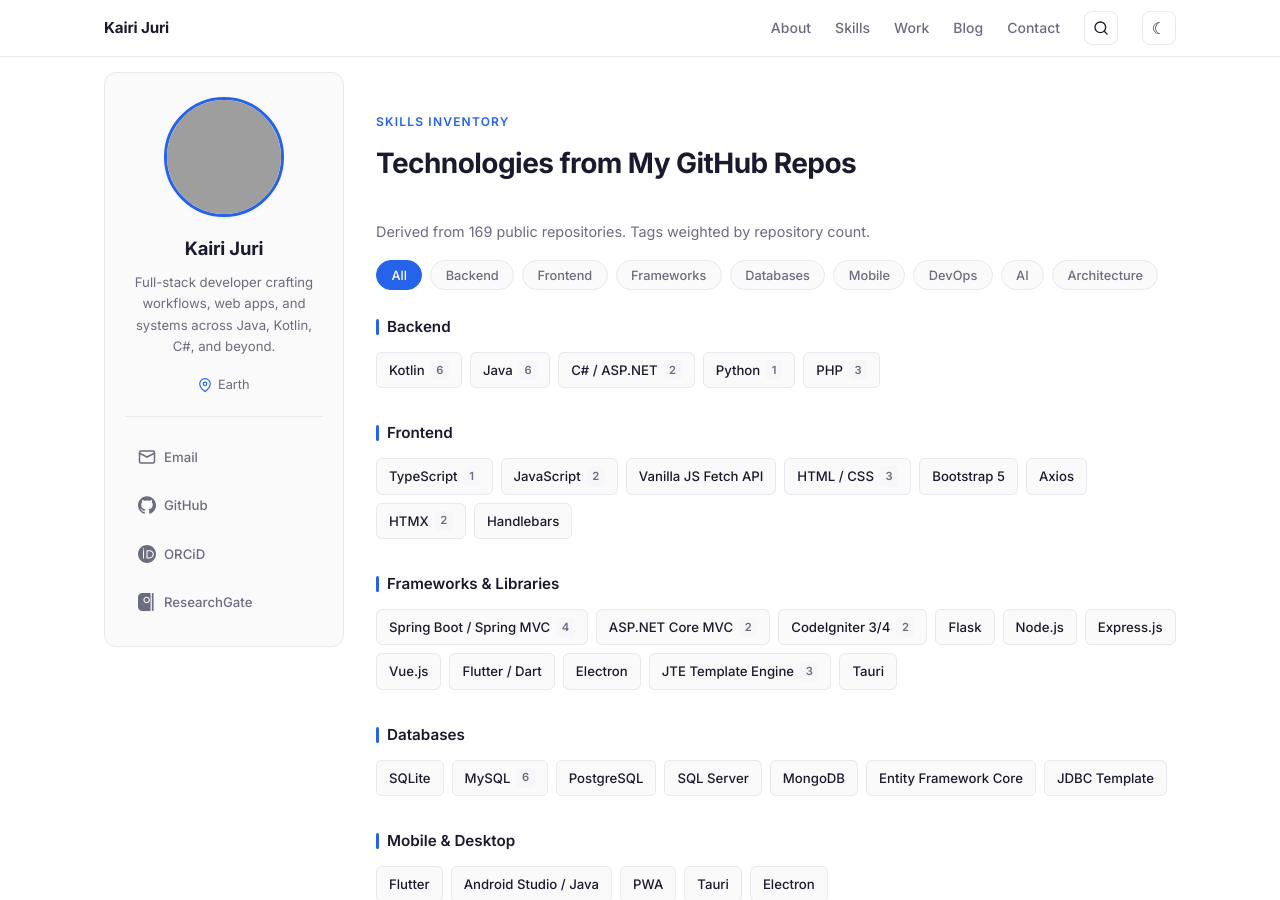
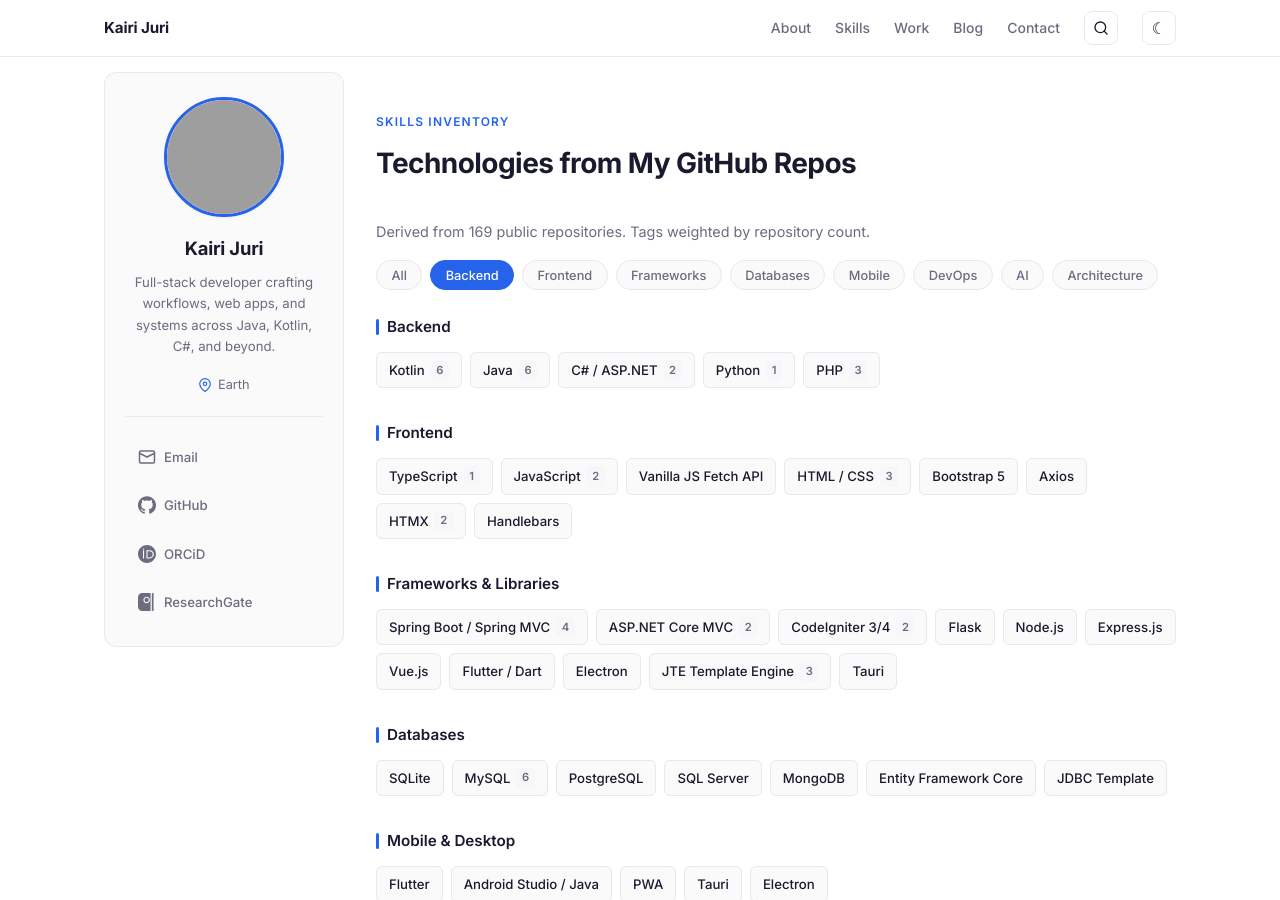
Before and after one commit to harrysuke/harrysuke.github.io, a Jekyll site: the page built from index.html, in a window 1280 px wide and 900 px high, scrolled down 1083 px. Built offline with Jekyll 4.4.1, drawn with Linux system fonts in a browser that asks for light colours; grey boxes are pictures that could not be loaded.

Commit message:
Fix active class for skills tabs in index.html

```diff
--- a/index.html
+++ b/index.html
@@ -43,8 +43,8 @@ title: Kairi Juri
   <p style="color: var(--text-muted); font-size: 0.9rem; margin-bottom: 1rem;">Derived from 169 public repositories. Tags weighted by repository count.</p>
 
   <div class="skills-tabs" id="skillsTabs">
-    <button class="skills-tab active" data-filter="all" onclick="filterSkills('all')">All</button>
-    <button class="skills-tab" data-filter="backend" onclick="filterSkills('backend')">Backend</button>
+    <button class="skills-tab " data-filter="all" onclick="filterSkills('all')">All</button>
+    <button class="skills-tab active" data-filter="backend" onclick="filterSkills('backend')">Backend</button>
     <button class="skills-tab" data-filter="frontend" onclick="filterSkills('frontend')">Frontend</button>
     <button class="skills-tab" data-filter="frameworks" onclick="filterSkills('frameworks')">Frameworks</button>
     <button class="skills-tab" data-filter="databases" onclick="filterSkills('databases')">Databases</button>
```
